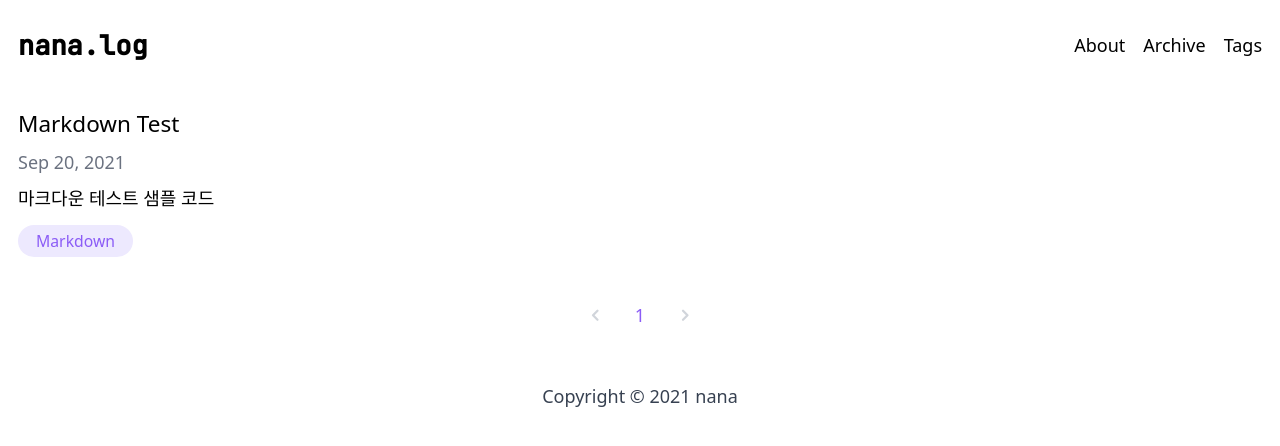
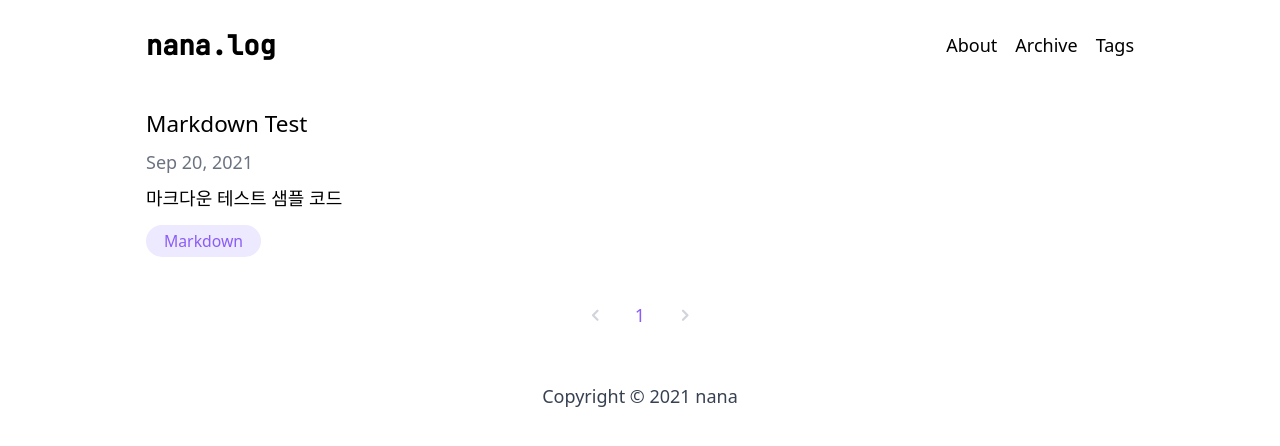
Before and after one commit to yrnana/yrnana.github.io, a Next.js app: page / in a window 1280 px wide. Shown: the top 446 px of the page. Built offline with nearby package versions, Linux system fonts and the light colour scheme.

Commit message:
fix: about 변경

```diff
--- a/_md/about.md
+++ b/_md/about.md
@@ -1,5 +1,23 @@
-# about
+카카오페이에서 프론트엔드 개발자로 근무합니다.
+`Javascript`와 `React.js` 전반에 관심이 많습니다.
+performance optimization를 중요하게 생각합니다.
 
-## hello
+## Skills
 
-### what
+Javascript(ES6+), Typescript, React.js, Vue.js, HTML, CSS, Node.js, Python, Java
+
+## Career
+
+- **Kakaopay (2020.08 ~ current)**
+  - 보험 서비스 프론트엔드 개발
+- **LG CNS (2018.07 ~ 2020.07)**
+  - Vue.js 기반 기상청 모바일 방재기상시스템 개발
+  - 기상청 방재기상시스템 예보 서비스 개발
+  - Leaflet.js 기반 기상청 공통 GIS 라이브러리 개발
+
+## Education
+
+- **Yonsei University (2010.03 ~ 2015.08)**
+  - 전기전자공학 학사
+- **Sangsan High School (2006.03 ~ 2009.02)**
+  - 수학 특기자 장학생
--- a/src/styles/globals.css
+++ b/src/styles/globals.css
@@ -30,15 +30,15 @@ body {
   }
 
   h1 {
-    @apply text-4xl pb-2 border-b;
+    @apply text-3xl pb-2 border-b;
   }
 
   h2 {
-    @apply text-3xl pb-2 border-b;
+    @apply text-2xl pb-2 border-b;
   }
 
   h3 {
-    @apply text-2xl;
+    @apply text-xl;
   }
 
   h4 {
@@ -95,7 +95,7 @@ body {
   }
 
   :not(pre) > code {
-    @apply text-base border-2 border-purple-500 rounded-md text-purple-500 px-1.5 font-medium;
+    @apply text-base border-2 border-purple-500 rounded-md text-purple-500 px-1 mx-0.5 font-medium;
   }
 }
 
--- a/tailwind.config.js
+++ b/tailwind.config.js
@@ -49,6 +49,10 @@ module.exports = {
         circle: 'circle',
         'lower-roman': 'lower-roman',
       },
+      screens: {
+        xl: null,
+        '2xl': null,
+      },
     },
   },
   variants: {
```
